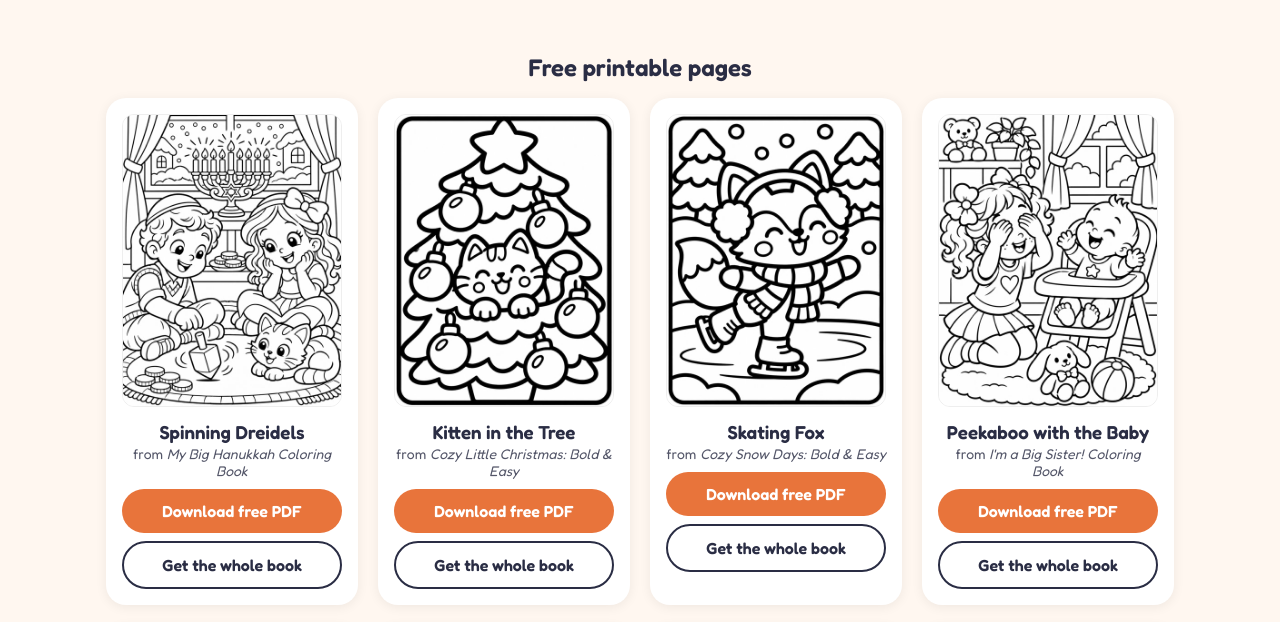
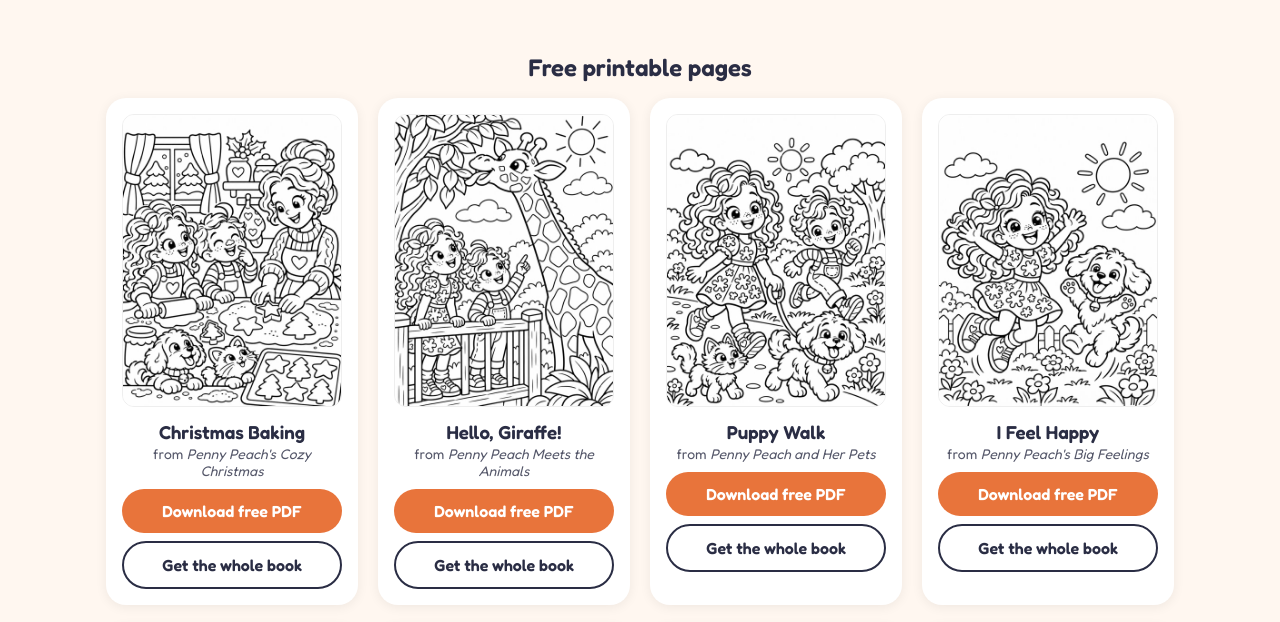
Before and after one commit to JevgeniTIG/pennypeach, a plain HTML site: page index.html in a window 1280 px wide. Shown: the part 307-929 px from the top of the page. Drawn offline with Linux system fonts and the light colour scheme.

Commit message:
Add Penny Peach character books and 4 free pages

```diff
--- a/index.html
+++ b/index.html
@@ -3,7 +3,7 @@
 <head>
 <meta charset="utf-8"><meta name="viewport" content="width=device-width, initial-scale=1">
 <title>Free Coloring Pages for Kids | Penny Peach</title>
-<meta name="description" content="Free printable coloring pages for kids ages 2-8: Christmas, Thanksgiving, sports, cars, jobs, counting 1-20, ocean animals, wild animals, rainforest animals, famous places, Arabian wonders and musical instruments with fun facts, princesses and ABC. Download the PDF and print at home.">
+<meta name="description" content="Free printable coloring pages for kids ages 2-8: Penny Peach and her pets, feelings, animals, Christmas, Thanksgiving, sports, cars, jobs, counting 1-20, ocean animals, wild animals, rainforest animals, famous places, Arabian wonders and musical instruments with fun facts, princesses and ABC. Download the PDF and print at home.">
 <meta property="og:title" content="Free Coloring Pages for Kids | Penny Peach">
 <meta property="og:image" content="https://jevgenitig.github.io/pennypeach/img-santa-chimney.jpg">
 <link rel="preconnect" href="https://fonts.googleapis.com"><link href="https://fonts.googleapis.com/css2?family=Fredoka:wght@400;600&display=swap" rel="stylesheet">
@@ -33,6 +33,34 @@ footer{text-align:center;padding:40px 16px;font-size:14px;opacity:.75}
 <main>
   <h2>Free printable pages</h2>
   <section class="grid">
+      <article class="card" id="christmas-baking">
+        <img src="img-christmas-baking.jpg" alt="Christmas Baking coloring page for kids" loading="lazy">
+        <h3>Christmas Baking</h3>
+        <p class="from">from <em>Penny Peach's Cozy Christmas</em></p>
+        <a class="btn" href="free-christmas-baking.pdf" download>Download free PDF</a>
+        <a class="btn ghost" href="https://www.amazon.com/dp/B0HSLGP81Y" rel="noopener">Get the whole book</a>
+      </article>
+      <article class="card" id="giraffe">
+        <img src="img-giraffe.jpg" alt="Hello, Giraffe! coloring page for kids" loading="lazy">
+        <h3>Hello, Giraffe!</h3>
+        <p class="from">from <em>Penny Peach Meets the Animals</em></p>
+        <a class="btn" href="free-giraffe.pdf" download>Download free PDF</a>
+        <a class="btn ghost" href="https://www.amazon.com/dp/B0HSLJWCBL" rel="noopener">Get the whole book</a>
+      </article>
+      <article class="card" id="puppy-walk">
+        <img src="img-puppy-walk.jpg" alt="Puppy Walk coloring page for kids" loading="lazy">
+        <h3>Puppy Walk</h3>
+        <p class="from">from <em>Penny Peach and Her Pets</em></p>
+        <a class="btn" href="free-puppy-walk.pdf" download>Download free PDF</a>
+        <a class="btn ghost" href="https://www.amazon.com/dp/B0HSLLVVWR" rel="noopener">Get the whole book</a>
+      </article>
+      <article class="card" id="i-feel-happy">
+        <img src="img-i-feel-happy.jpg" alt="I Feel Happy coloring page for kids" loading="lazy">
+        <h3>I Feel Happy</h3>
+        <p class="from">from <em>Penny Peach's Big Feelings</em></p>
+        <a class="btn" href="free-i-feel-happy.pdf" download>Download free PDF</a>
+        <a class="btn ghost" href="https://www.amazon.com/dp/B0HSLGFTTZ" rel="noopener">Get the whole book</a>
+      </article>
       <article class="card" id="dreidels">
         <img src="img-dreidels.jpg" alt="Spinning Dreidels coloring page for kids" loading="lazy">
         <h3>Spinning Dreidels</h3>
@@ -178,6 +206,30 @@ footer{text-align:center;padding:40px 16px;font-size:14px;opacity:.75}
   <p class="intro">Need pages right now? Every book has a printable PDF pack - download, print, color. Or get all 11 themes, 106 pages, in the <a href="https://payhip.com/b/pGjT3">Mega Bundle for $14.99</a>. Prefer Etsy? The same packs are in our <a href="https://www.etsy.com/shop/PennyPeachColoring">Etsy shop</a>.</p>
   <h2>My coloring books</h2>
   <section class="grid">
+      <article class="book">
+        <img src="cover-pxmas.jpg" alt="Penny Peach's Cozy Christmas cover" loading="lazy">
+        <h3>Penny Peach's Cozy Christmas</h3><p>40 Christmas story pages · hardcover · ages 4-8</p>
+        <a class="btn" style="background:#d23c3c" href="https://www.amazon.com/dp/B0HSLGP81Y" rel="noopener">See on Amazon</a>
+
+      </article>
+      <article class="book">
+        <img src="cover-pmeet.jpg" alt="Penny Peach Meets the Animals cover" loading="lazy">
+        <h3>Penny Peach Meets the Animals</h3><p>40 animals + fun facts · hardcover · ages 4-8</p>
+        <a class="btn" style="background:#3c8c5a" href="https://www.amazon.com/dp/B0HSLJWCBL" rel="noopener">See on Amazon</a>
+
+      </article>
+      <article class="book">
+        <img src="cover-ppets.jpg" alt="Penny Peach and Her Pets cover" loading="lazy">
+        <h3>Penny Peach and Her Pets</h3><p>30 puppy and kitten pages · paperback · ages 3-8</p>
+        <a class="btn" style="background:#e06a50" href="https://www.amazon.com/dp/B0HSLLVVWR" rel="noopener">See on Amazon</a>
+
+      </article>
+      <article class="book">
+        <img src="cover-pfeel.jpg" alt="Penny Peach's Big Feelings cover" loading="lazy">
+        <h3>Penny Peach's Big Feelings</h3><p>30 feelings pages · paperback · ages 3-6</p>
+        <a class="btn" style="background:#3f86d0" href="https://www.amazon.com/dp/B0HSLGFTTZ" rel="noopener">See on Amazon</a>
+
+      </article>
       <article class="book">
         <img src="cover-hanu.jpg" alt="My Big Hanukkah Coloring Book cover" loading="lazy">
         <h3>My Big Hanukkah Coloring Book</h3><p>40 festive pages · hardcover · ages 3-8</p>
```
